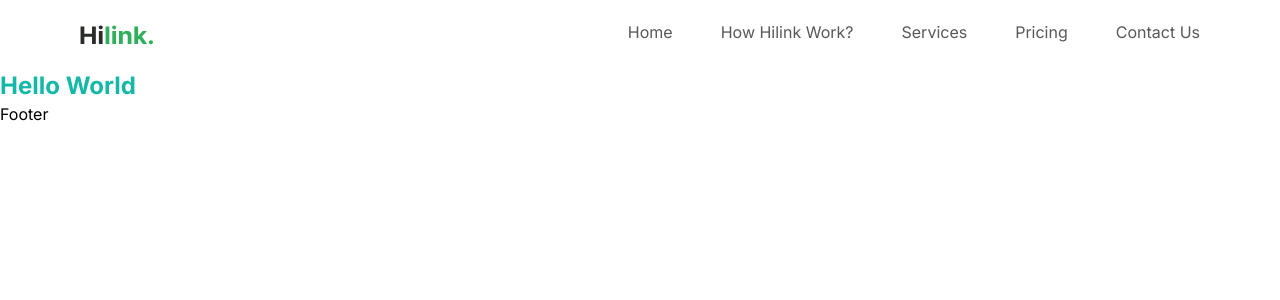
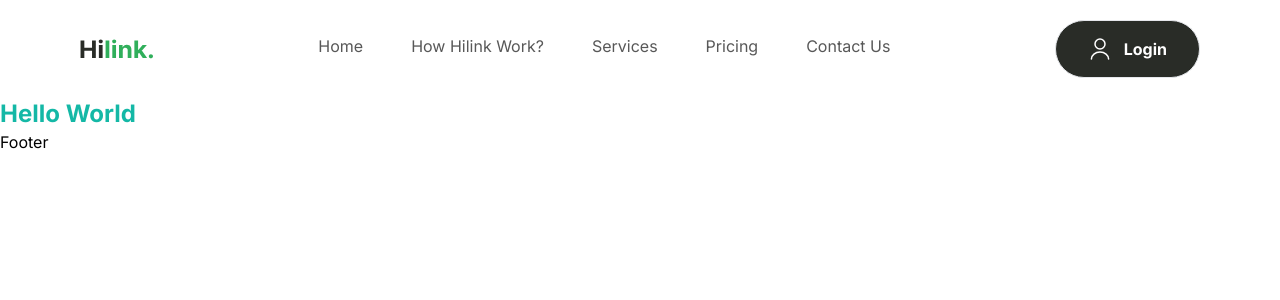
Before and after one commit to Bear29ers/travel-website, a Next.js app: page / in a window 1280 px wide. Shown: the top 300 px of the page. Built offline with nearby package versions, Linux system fonts and the light colour scheme.

Commit message:
feat: :sparkles: implement navbar component

```diff
--- /dev/null
+++ b/components/Button.tsx
@@ -0,0 +1,21 @@
+import type { FC } from 'react';
+
+import Image from 'next/image';
+
+type ButtonProps = {
+  type: 'button' | 'submit';
+  title: string;
+  icon?: string;
+  variant: 'btn_dark_green';
+};
+
+const Button: FC<ButtonProps> = ({ type, title, icon, variant }) => {
+  return (
+    <button type={type} className={`flexCenter gap-3 rounded-full border ${variant}`}>
+      {icon && <Image src={icon} alt={title} width={24} height={24} />}
+      <label className="bold-16 whitespace-nowrap">{title}</label>
+    </button>
+  );
+};
+
+export default Button;
--- a/components/Navbar.tsx
+++ b/components/Navbar.tsx
@@ -4,6 +4,8 @@
 import Link from 'next/link';
 
 import { NAV_LINKS } from '@/constants';
+
+import Button from './Button';
 
 const Navbar: FC = () => {
   return (
@@ -21,6 +23,10 @@
           </Link>
         ))}
       </ul>
+      <div className="lg:flexCenter hidden">
+        <Button type="button" title="Login" icon="/user.svg" variant="btn_dark_green" />
+      </div>
+      <Image src="/menu.svg" alt="menu" width={32} height={32} className="inline-block cursor-pointer lg:hidden" />
     </nav>
   );
 };
```
Also changed, not shown: .eslintrc.cjs.
